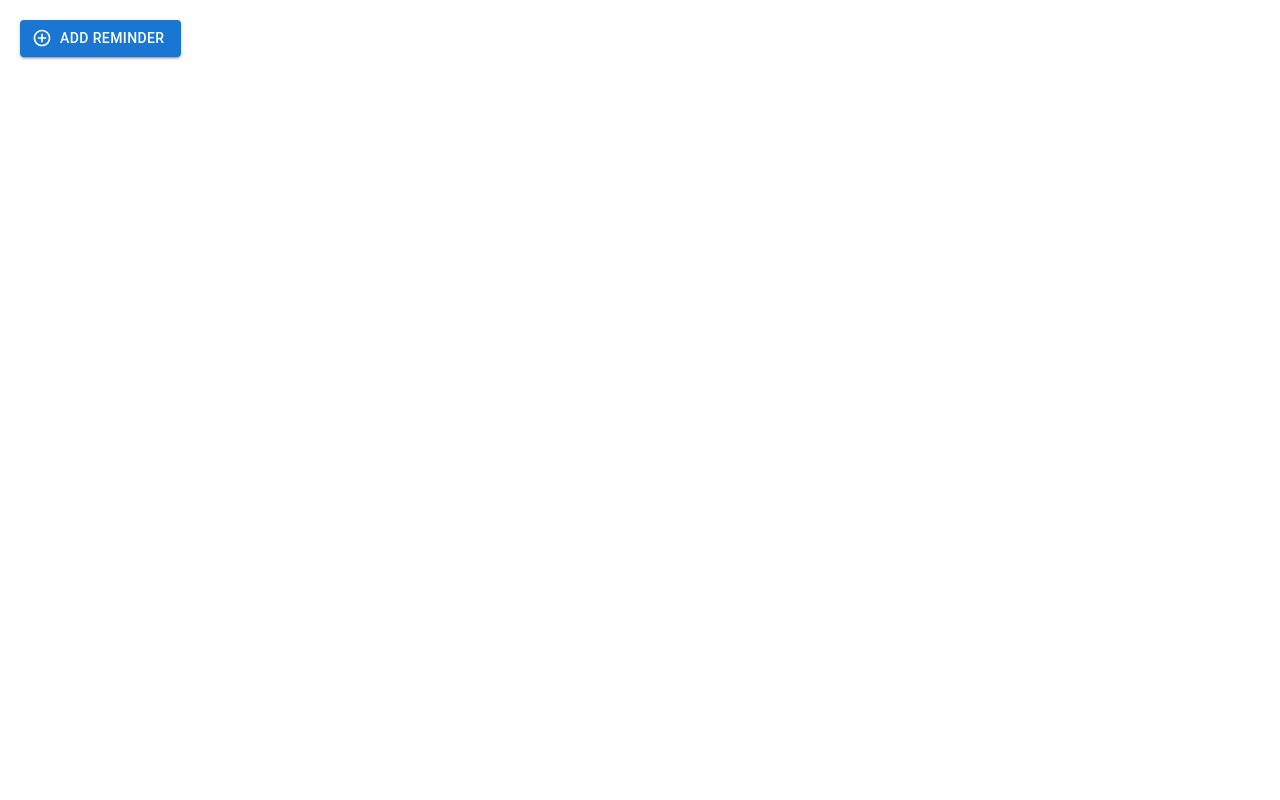
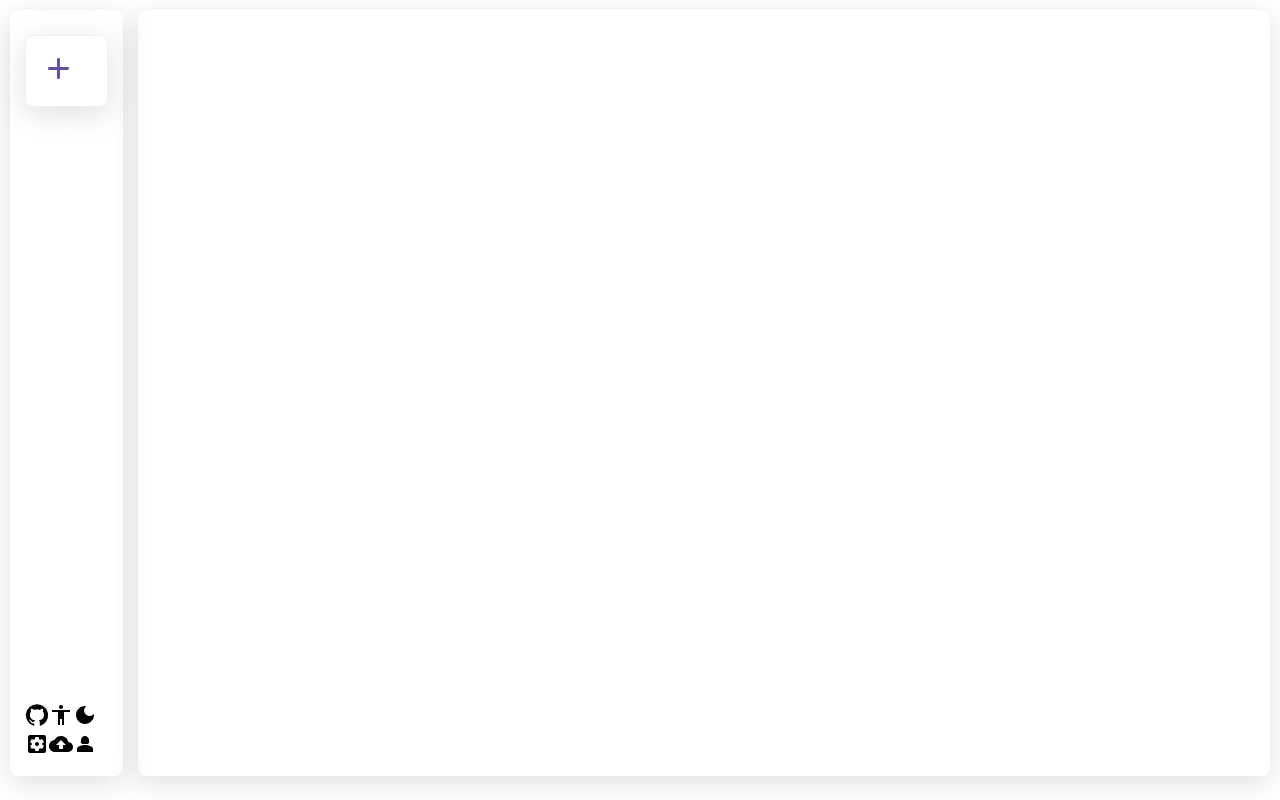
Before and after one commit to KashiwalHarsh/Reminder-App-React, a React (Create React App) app in the folder reminder-client/: page /test in a window 1280 px wide. Built offline with nearby package versions, Linux system fonts and the light colour scheme.

Commit message:
working on left and right section UI

```diff
--- a/reminder-client/src/pages/test-page/Test.css
+++ b/reminder-client/src/pages/test-page/Test.css
@@ -0,0 +1,35 @@
+*{
+    margin: 0;
+    padding: 0;
+}
+
+.parent{
+    display: flex;
+    flex-direction: row;
+}
+.left-section{
+    height: 92vh;
+    border-radius: 8px;
+    box-shadow: rgba(100, 100, 111, 0.2) 0px 7px 29px 0px;
+    padding: 15px;
+    margin: 10px;
+    flex-basis: 7%;
+    display: flex;
+    justify-content: space-between;
+    flex-direction: column;
+}
+.left-section .upper{
+
+}
+.left-section .lower{
+
+}
+
+.right-section{
+    border-radius: 8px;
+    box-shadow: rgba(100, 100, 111, 0.2) 0px 7px 29px 0px;
+    padding: 15px;
+    margin: 10px 10px 10px 5px;
+    height: 92vh;
+    flex-basis: 93%;
+}
--- a/reminder-client/src/pages/test-page/Test.jsx
+++ b/reminder-client/src/pages/test-page/Test.jsx
@@ -1,6 +1,12 @@
 import './Test.css';
 import React,{useState,useEffect} from 'react';
 // import axios from 'axios';
+import GitHubIcon from '@mui/icons-material/GitHub';
+import AccessibilityIcon from '@mui/icons-material/Accessibility';
+import DarkModeIcon from '@mui/icons-material/DarkMode';
+import SettingsApplicationsIcon from '@mui/icons-material/SettingsApplications';
+import BackupIcon from '@mui/icons-material/Backup';
+import Person2Icon from '@mui/icons-material/Person2';
 import PopupBTN from './components/popup-btn';
 
 function App() {
@@ -26,7 +32,21 @@ function App() {
   // }
   return (
     <div className='parent'>
-      <PopupBTN/>
+      <div className='left-section'>
+        <div className='upper'>
+          <PopupBTN/>
+        </div>
+        <div className='lower'>
+          <GitHubIcon/>
+          <AccessibilityIcon/>
+          <DarkModeIcon/>
+          <SettingsApplicationsIcon/>
+          <BackupIcon/>
+          <Person2Icon/>
+        </div>
+      </div>
+      <div className='right-section'>
+      </div>
     </div>
   );
 }
--- a/reminder-client/src/pages/test-page/components/popup-btn.css
+++ b/reminder-client/src/pages/test-page/components/popup-btn.css
@@ -2,10 +2,15 @@
     font-family: system-ui, -apple-system, BlinkMacSystemFont, 'Segoe UI', Roboto, Oxygen, Ubuntu, Cantarell, 'Open Sans', 'Helvetica Neue', sans-serif;
 }
 
-.reminder-container {
-    display: flex;
-    margin-left: 20px;
-    margin-top: 20px;
+.add-btn{
+    border: 1px solid rgb(241, 241, 241);
+    border-radius: 8px;
+    box-shadow: rgba(100, 100, 111, 0.2) 0px 7px 29px 0px;
+    padding: 15px;
+    margin-top: 10px;
+}
+.add-icon{
+    color: rgb(96, 81, 158);
 }
 
 .reminder-modal {
@@ -17,7 +22,7 @@
     padding: 20px;
     border-radius: 8px;
     outline: none;
-    width: 30%;
+    width: 25%;
 }
 
 .reminder-modal h2 {
--- a/reminder-client/src/pages/test-page/components/popup-btn.jsx
+++ b/reminder-client/src/pages/test-page/components/popup-btn.jsx
@@ -1,7 +1,7 @@
 import React, { useState } from 'react';
 import { Button, Modal } from '@mui/material';
 import CloseIcon from '@mui/icons-material/Close';
-import AddCircleOutlineIcon from '@mui/icons-material/AddCircleOutline';
+import AddIcon from '@mui/icons-material/Add';
 import './popup-btn.css';
 import { LocalizationProvider } from '@mui/x-date-pickers/LocalizationProvider';
 import { AdapterDayjs } from '@mui/x-date-pickers/AdapterDayjs';
@@ -21,14 +21,14 @@ const PopupBTN = () => {
 
     return (
         <div className="reminder-container">
-            <Button
-                variant="contained"
-                color="primary"
-                startIcon={<AddCircleOutlineIcon />}
-                onClick={handleOpen}
-            >
-                Add Reminder
-            </Button>
+            <div className='add-btn'>
+                <AddIcon
+                    className='add-icon'
+                    onClick={handleOpen}
+                    fontSize='large'
+                >
+                </AddIcon>
+            </div>
             <Modal
                 open={open}
                 onClose={handleClose}
```
Also changed, not shown: reminder-client/src/pages/test-page/components/left-section.jsx (added, +9 -0 lines), reminder-client/src/pages/test-page/components/left-section.css (added).
